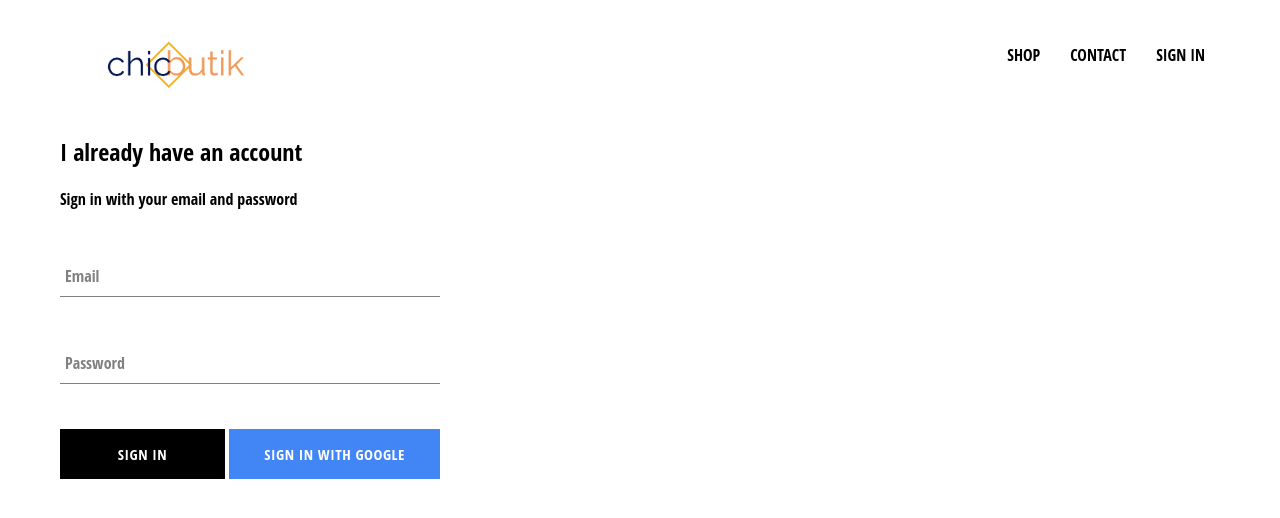
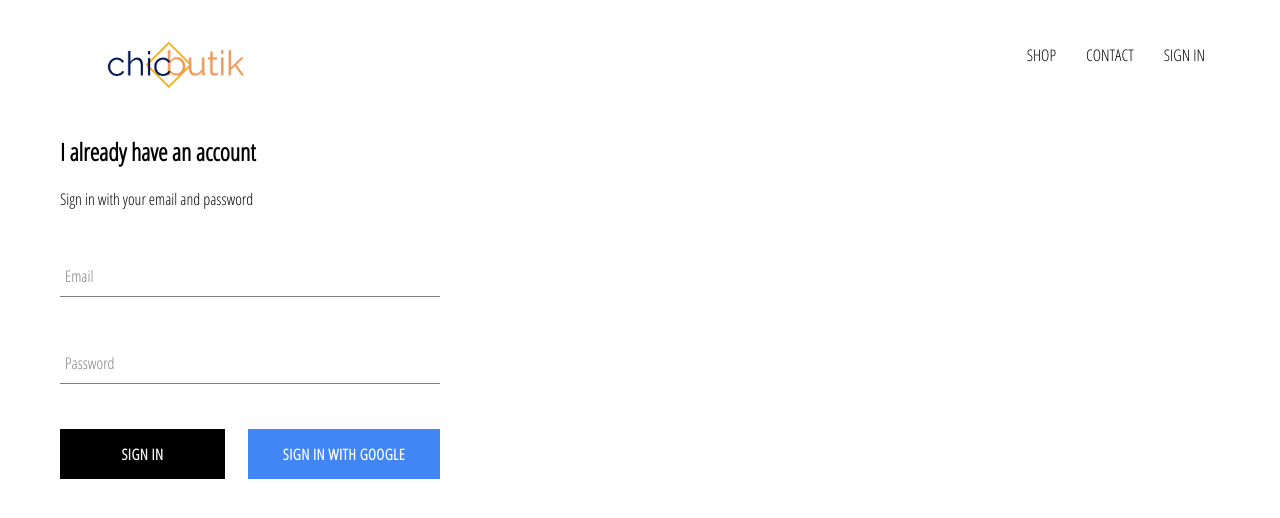
Before and after one commit to wisdom-ossai/chic-butik, a React (Create React App) app: page /sign-in in a window 1280 px wide. Shown: the top 518 px of the page. Built offline with nearby package versions, Linux system fonts and the light colour scheme; no server answers.

Commit message:
update google authentication functionality

```diff
--- a/public/index.html
+++ b/public/index.html
@@ -25,7 +25,7 @@
       Learn how to configure a non-root public URL by running `npm run build`.
     -->
     <title>Chic Butik</title>
-    <link href="https://fonts.googleapis.com/css2?family=Open+Sans+Condensed&display=swap" rel="stylesheet">
+    <link href="https://fonts.googleapis.com/css2?family=Open+Sans+Condensed:wght@300&display=swap" rel="stylesheet">
   </head>
   <body>
     <noscript>You need to enable JavaScript to run this app.</noscript>
--- a/src/App.js
+++ b/src/App.js
@@ -22,7 +22,7 @@
 
   componentDidMount() {
    this.unsubscribeFromAuth = auth.onAuthStateChanged(user => {
-      this.setState(prevState => {
+      this.setState(() => {
         return {
           currentUser: user
         }
--- a/src/components/custom-button/custom-button.component.scss
+++ b/src/components/custom-button/custom-button.component.scss
@@ -9,7 +9,7 @@
   background-color: black;
   color: white;
   text-transform: uppercase;
-  font-family: 'Open Sans Condensed';
+  font-family: 'Open Sans Condensed', sans-serif;
   font-weight: bolder;
   border: none;
   cursor: pointer;
--- a/src/components/header/header.component.scss
+++ b/src/components/header/header.component.scss
@@ -7,6 +7,7 @@
 
   .logo-container {
     height: 100%;
+    width: 70px;
     padding: 0 25px;
   }
 
--- a/src/components/pages/shop/shop.component.jsx
+++ b/src/components/pages/shop/shop.component.jsx
@@ -13,7 +13,7 @@
     }
 
     componentDidMount() {
-        this.setState(prevState => {
+        this.setState(() => {
             return {
                 collections: SHOP_DATA
             }
--- a/src/components/sign-in/sign-in.component.jsx
+++ b/src/components/sign-in/sign-in.component.jsx
@@ -64,7 +64,7 @@
                   SIGN IN
                 </CustomButtonComponent>
                 <CustomButtonComponent
-                  isGoogleSignIn
+                  isGoogleSignIn={true}
                   onClick={signInWithGoogle}
                 >
                   SIGN IN WITH GOOGLE
```
Also changed, not shown: src/firebase/firebase.utils.js (line endings or trailing spaces), 1 other file (tests, documents, lock files or other folders).
